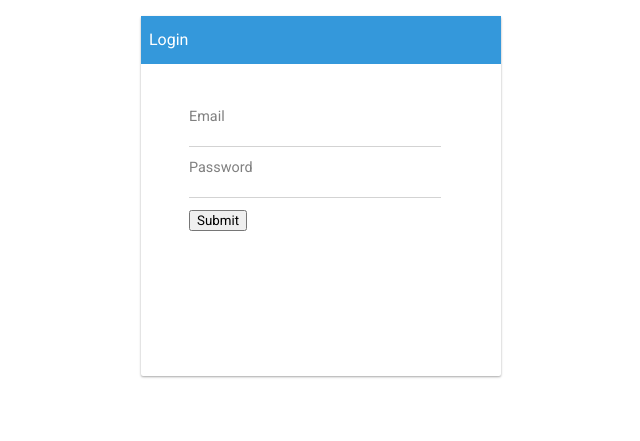
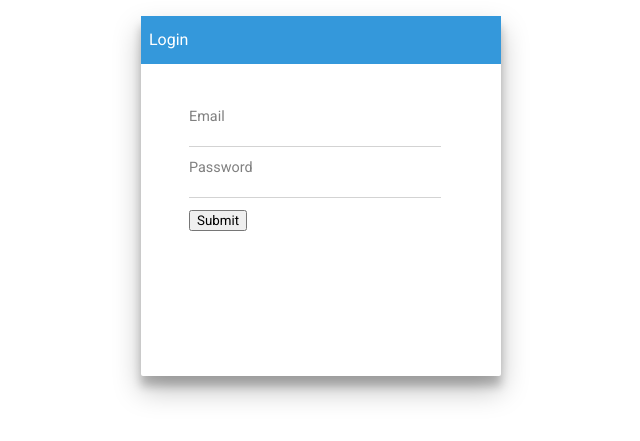
Before and after one commit to sebbekarlsson/Perselia, a Flask app: page /login in a window 1280 px wide. Shown: the part 48-489 px from the top of the page, without its empty margins (319-959 px from the left). Run offline with Flask 2, Linux system fonts and the light colour scheme.

Commit message:
Login card is now card-4

```diff
--- a/perselia/flaskr/templates/login.html
+++ b/perselia/flaskr/templates/login.html
@@ -2,7 +2,7 @@
 {% block title %} Login {% endblock %}
 {% block body %}
     <div class='content content-centered'>
-        <div class="card card-1 card-size">
+        <div class="card card-4 card-size">
             <nav class='card-label card-label-blue'>
                 <p>
                    Login
```
